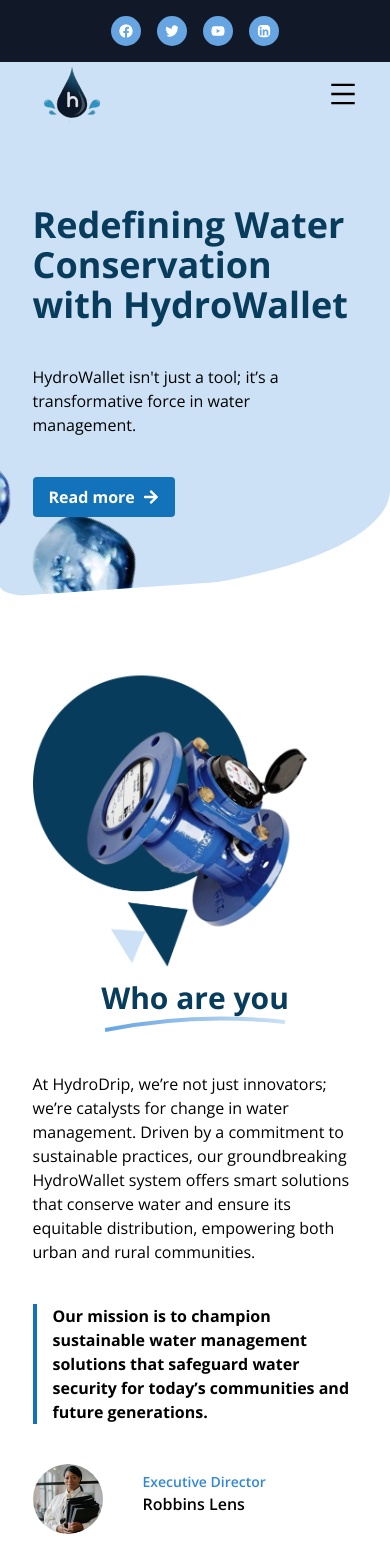
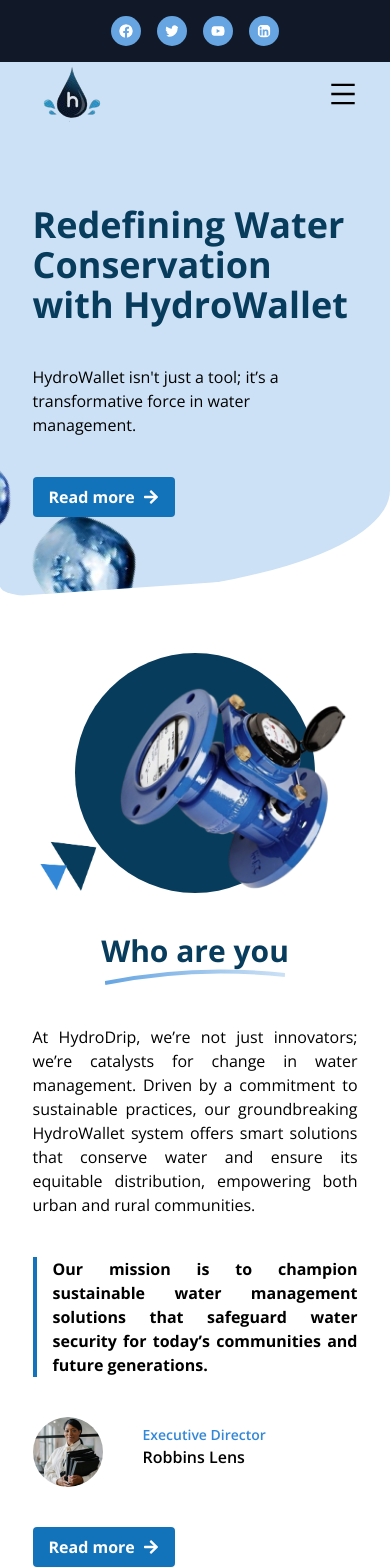
Before and after one commit to Ruth-Musasa/Hydrodrip, a React (Vite) app: page / in a window 390 px wide. Shown: the top 1568 px of the page. Built offline with nearby package versions, Linux system fonts and the light colour scheme.

Commit message:
update responsive

```diff
--- a/src/pages/Home/index.tsx
+++ b/src/pages/Home/index.tsx
@@ -30,12 +30,17 @@ export default function Home() {
         </div>
       </div>
       <section>
-        <div className="w-10/12 m-auto flex flex-col md:flex-row lg:gap-20 py-14">
-          <img src="../img/Section 1-image.png" className="w-full items-center md:w-1/2 " alt="" />
-          <div className="m-auto space-y-10 w-full md:w-1/2">
+        <div className="w-10/12 m-auto flex flex-col md:flex-row lg:gap-20 py-14 md:py-20">
+          <div className="relative w-full md:w-1/2">
+            <div className="mb-0 bg-primary-900 rounded-full w-60 h-60 md:w-96 md:h-96 m-auto md:m-0">
+              <img src="../img/Triangle.png" alt="" className="absolute -bottom-2 left-0 w-1/4 md:w-1/4 md:-bottom-0 2xl:w-1/6" />
+              <img src="../img/openart-image_H1J3jG7x_1718278217971_raw-removebg-preview 1.png" className="absolute -right-10 -bottom-10 md:-right-20 md:bottom-0 2xl:-right-0 2xl:-bottom-28" alt="" />
+            </div>
+          </div>
+          <div className="m-auto pt-10 space-y-10 w-full md:pt-0 md:w-1/2">
             <TitleWithUnderline title="Who are you" classe="items-center md:items-start" />
-            <p>At HydroDrip, we’re not just innovators; we’re catalysts for change in water management. Driven by a commitment to sustainable practices, our groundbreaking HydroWallet system offers smart solutions that conserve water and ensure its equitable distribution, empowering both urban and rural communities.</p>
-            <p className="border-l-4 border-primary-500 pl-4 font-bold">Our mission is to champion sustainable water management solutions that safeguard water security for today’s communities and future generations.</p>
+            <p className="text-justify md:text-start">At HydroDrip, we’re not just innovators; we’re catalysts for change in water management. Driven by a commitment to sustainable practices, our groundbreaking HydroWallet system offers smart solutions that conserve water and ensure its equitable distribution, empowering both urban and rural communities.</p>
+            <p className="border-l-4 border-primary-500 pl-4 font-bold text-justify  md:text-start">Our mission is to champion sustainable water management solutions that safeguard water security for today’s communities and future generations.</p>
             <div className="flex gap-6 pb-10">
               <img className="w-[70px] h-[70px] rounded-full object-cover object-center" src="../img/photo3.png" alt="avatar" />
               <div className="px-4 py-2 items-center text-base">
@@ -48,7 +53,7 @@ export default function Home() {
         </div>
         <div className="bg-gray-100 relative flex flex-col md:flex-row">
           <img src="../img/Rectangle 588.png" alt="" className="w-0 md:w-4/12 2xl:w-1/2 rotate-180 invisible md:visible " />
-          <div className="m-auto py-14 text-center">
+          <div className="w-10/12 md:w-full m-auto py-14 text-center">
             <TitleWithUnderline title="Hear From Our Satisfied Users" classe="items-center" />
             <p className="mb-8 ">See HydroWallet in action. Watch our short documentary to see how we’re leading the revolution in water management, promoting sustainability and efficiency across diverse landscapes.</p>
             <div className="object-center">
@@ -60,14 +65,14 @@ export default function Home() {
         <div className="py-14 bg-zinc-200 md:bg-white lg:py-32">
           <div className="w-10/12 m-auto text-center">
             <TitleWithUnderline title="Serving Our Customers" classe="items-center" />
-            <p className="w-full md:w-5/12 m-auto mb-8">Explore our project portfolio to see the tangible impacts of HydroWallet in enhancing water conservation efforts globally. From small communities to large industries, see how our solutions are making a difference.</p>
+            <p className="w-full md:w-6/12 m-auto mb-8">Explore our project portfolio to see the tangible impacts of HydroWallet in enhancing water conservation efforts globally. From small communities to large industries, see how our solutions are making a difference.</p>
             <Link to="/projects">   <Btn Size="large" Style="Filled" Color="primary" State="Default" icon={true} classe="m-auto">Our projects</Btn></Link>
           </div>
         </div>
         <Divider classe='hidden md:block' />
         <div className="py-14  lg:py-20 md:w-10/12 m-auto">
           <TitleWithUnderline title="Why choose our services" classe="text-center items-center" />
-          <p className="w-10/12  m-auto text-center mb-8">At HydroDrip, our team of experts offers a wide range of services to our clients. With us, you will benefit from top-tier water management solutions provided by local specialists.</p>
+          <p className="w-10/12 md:w-6/12 m-auto text-center mb-8">At HydroDrip, our team of experts offers a wide range of services to our clients. With us, you will benefit from top-tier water management solutions provided by local specialists.</p>
           <div className="grid md:grid-cols-3 lg:gap-40 justify-center lg:space-x-4 m-auto pb-10">
             <IconTitleParagraph
               image="../img/Icon 1.png"
```
Also changed, not shown: public/img/openart-image_H1J3jG7x_1718278217971_raw-removebg-preview 1.png (added).
